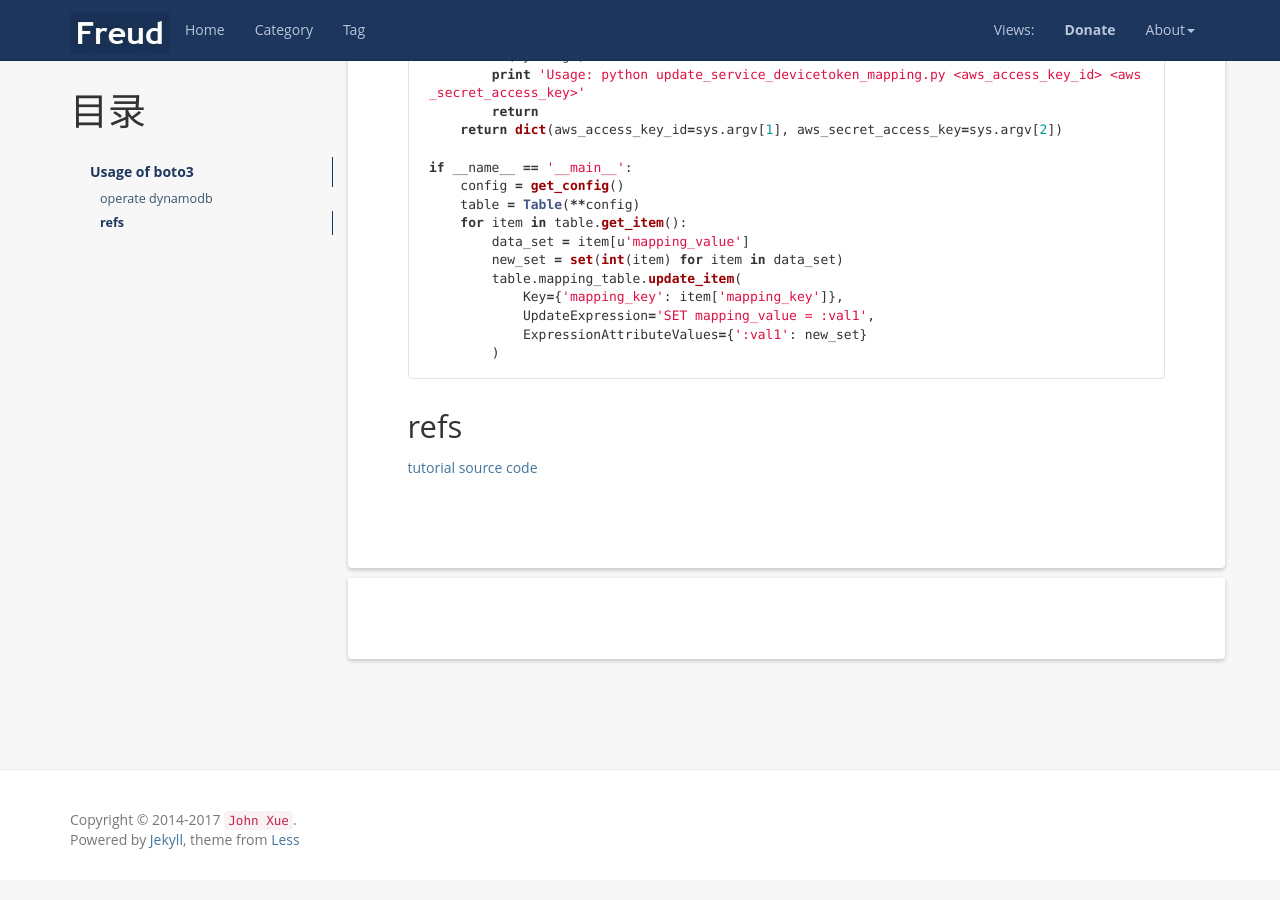
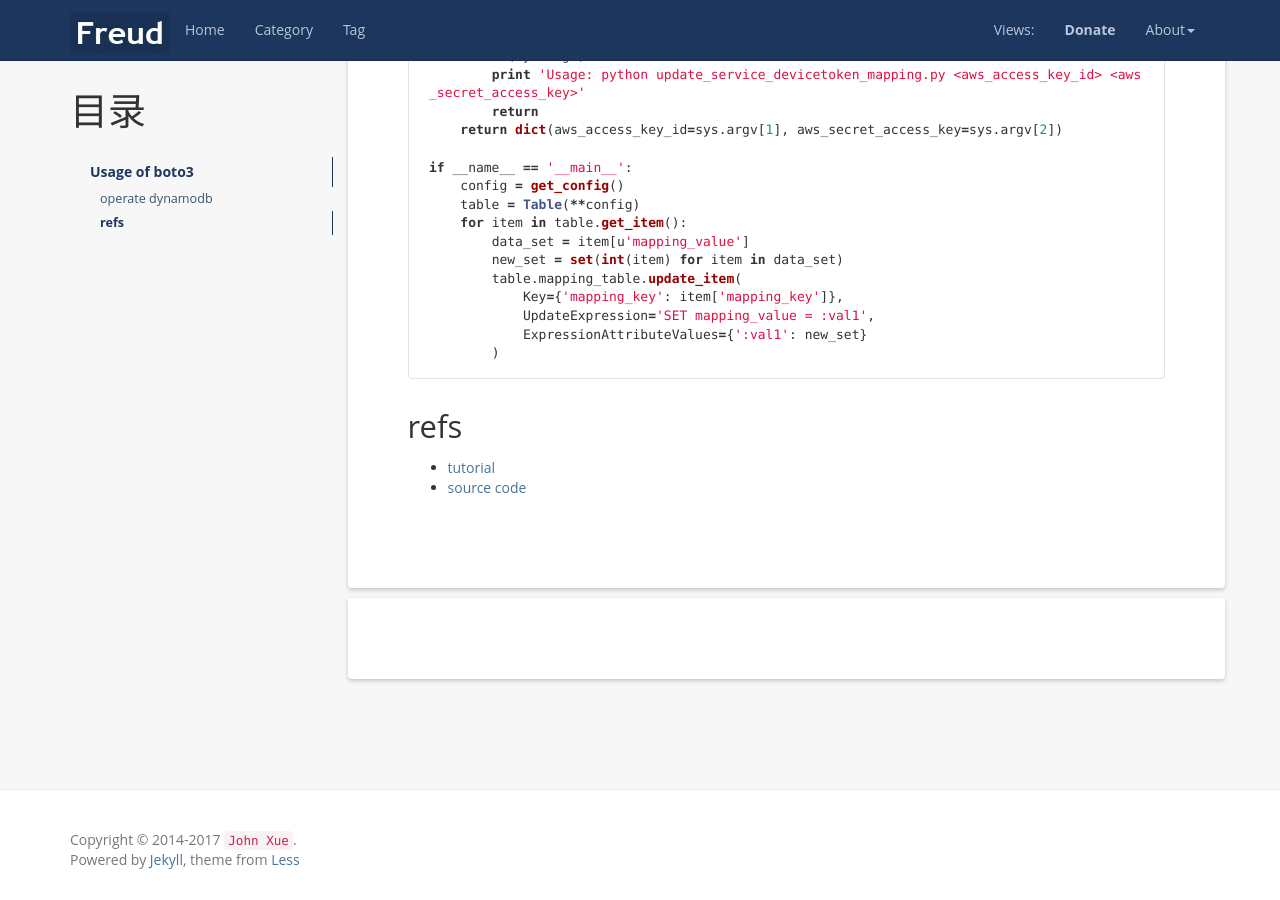
Before and after one commit to caser789/caser789.github.io, a Jekyll site: the page built from _posts/2017-5-15-Python-Boto.md, in a window 1280 px wide and 900 px high, scrolled down 1205 px. Built offline with Jekyll 4.4.1, drawn with Linux system fonts in a browser that asks for light colours; nearby versions of some CDN libraries; comment, search, counter and statistics services are not loaded.

```diff
--- a/_posts/2017-5-15-Python-Boto.md
+++ b/_posts/2017-5-15-Python-Boto.md
@@ -72,8 +72,8 @@ if __name__ == '__main__':
 
 ## refs
 
-[tutorial](http://boto3.readthedocs.io/en/latest/guide/dynamodb.html#updating-item)
-[source code](https://github.com/boto/boto3/blob/develop/boto3/dynamodb/conditions.py)
+* [tutorial](http://boto3.readthedocs.io/en/latest/guide/dynamodb.html#updating-item)
+* [source code](https://github.com/boto/boto3/blob/develop/boto3/dynamodb/conditions.py)
 
 [jekyll]:      http://jekyllrb.com
 [jekyll-gh]:   https://github.com/jekyll/jekyll
```
